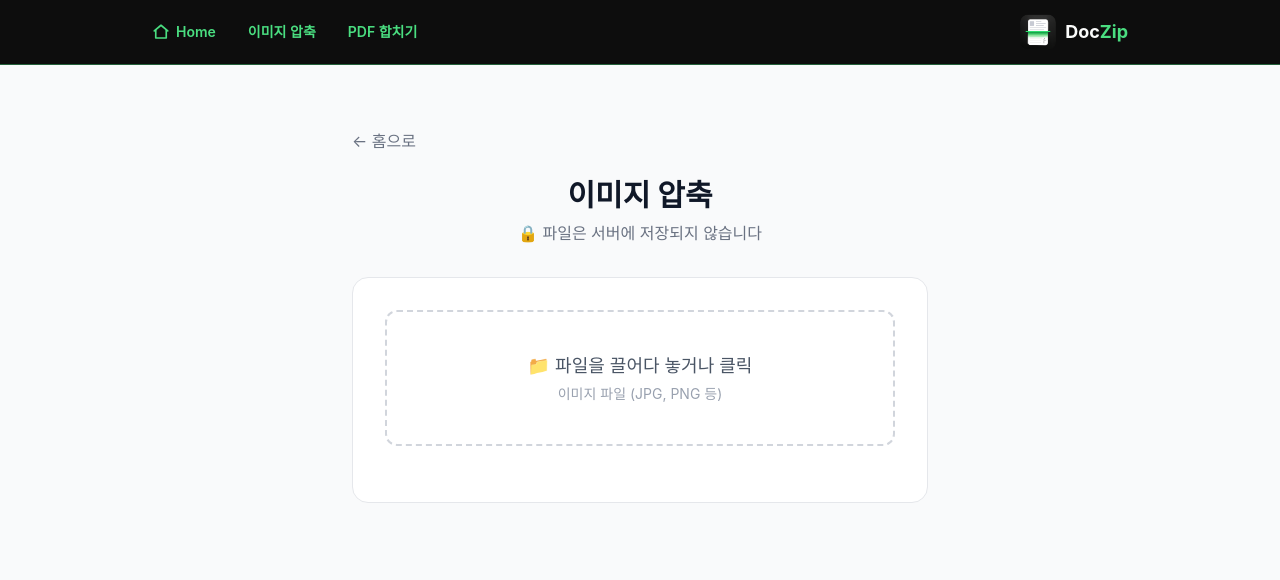
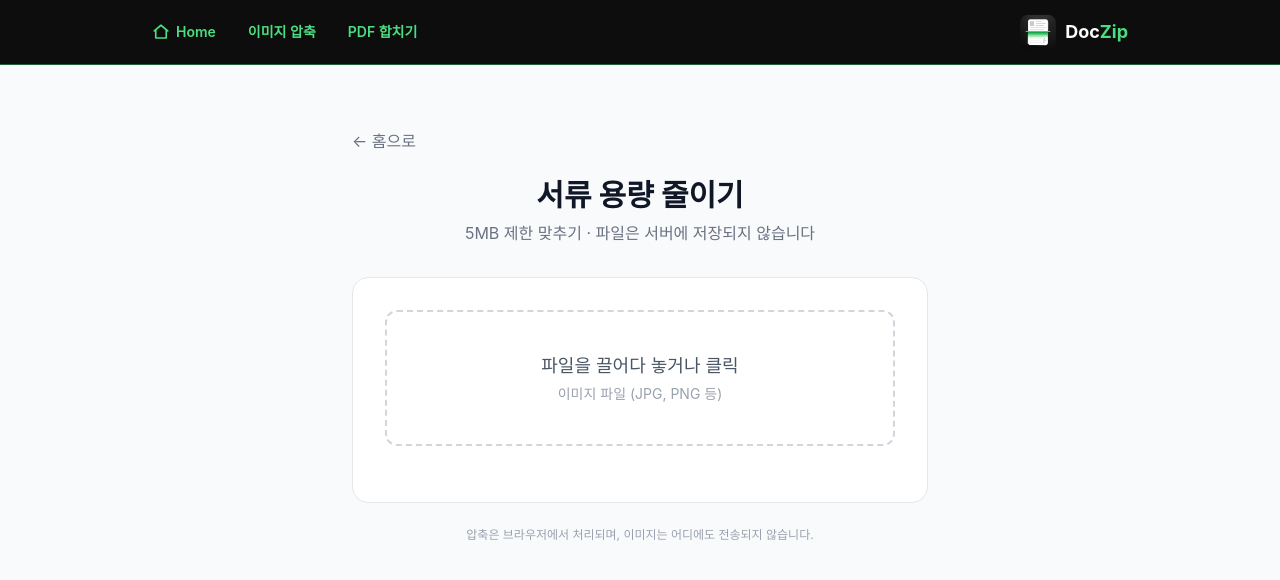
Before and after one commit to ilikesundayandmonday-glitch/doczip, a Next.js app: page /compress in a window 1280 px wide. Shown: the top 580 px of the page. Built offline with nearby package versions, Linux system fonts and the light colour scheme; a web font is replaced by a local one.

Commit message:
compress 페이지 그린 톤 통일

```diff
--- a/app/compress/page.tsx
+++ b/app/compress/page.tsx
@@ -78,10 +78,10 @@ export default function CompressPage() {
         </Link>
 
         <h1 className="text-3xl font-bold text-gray-900 mb-2 text-center">
-          이미지 압축
+          서류 용량 줄이기
         </h1>
         <p className="text-gray-500 text-center mb-8">
-          🔒 파일은 서버에 저장되지 않습니다
+          5MB 제한 맞추기 · 파일은 서버에 저장되지 않습니다
         </p>
 
         <div className="bg-white border border-gray-200 rounded-2xl p-8">
@@ -93,7 +93,7 @@ export default function CompressPage() {
             onDragLeave={() => setDragging(false)}
             onDrop={handleDrop}
             className={`block border-2 border-dashed rounded-xl p-10 text-center cursor-pointer transition mb-6
-              ${dragging ? "border-blue-500 bg-blue-50" : "border-gray-300 hover:border-blue-400"}`}
+              ${dragging ? "border-[#1D9E75] bg-green-50" : "border-gray-300 hover:border-[#1D9E75]"}`}
           >
             <input
               type="file"
@@ -106,7 +106,7 @@ export default function CompressPage() {
                 <span className="font-medium text-gray-800">{originalFile.name}</span>
               ) : (
                 <>
-                  <div className="text-lg mb-1">📁 파일을 끌어다 놓거나 클릭</div>
+                  <div className="text-lg mb-1">파일을 끌어다 놓거나 클릭</div>
                   <div className="text-sm text-gray-400">이미지 파일 (JPG, PNG 등)</div>
                 </>
               )}
@@ -126,7 +126,7 @@ export default function CompressPage() {
                   step="0.1"
                   value={quality}
                   onChange={(e) => setQuality(parseFloat(e.target.value))}
-                  className="w-full"
+                  className="w-full accent-[#1D9E75]"
                 />
                 <div className="flex justify-between text-xs text-gray-400 mt-1">
                   <span>용량 우선</span>
@@ -137,8 +137,8 @@ export default function CompressPage() {
               <button
                 onClick={handleCompress}
                 disabled={loading}
-                className="w-full bg-blue-500 text-white rounded-xl py-3 font-medium
-                  hover:bg-blue-600 disabled:bg-gray-300 transition mb-4"
+                className="w-full bg-[#1D9E75] text-white rounded-xl py-3 font-medium
+                  hover:bg-[#178a66] disabled:bg-gray-300 transition mb-4"
               >
                 {loading ? "압축 중..." : "압축하기"}
               </button>
@@ -154,21 +154,25 @@ export default function CompressPage() {
               <div className="text-sm text-gray-700 mb-1">
                 압축 후: {formatSize(compressedFile.size)}
               </div>
-              <div className="text-sm font-medium text-green-600 mb-3">
+              <div className="text-sm font-medium text-[#1D9E75] mb-3">
                 {Math.round(
                   (1 - compressedFile.size / (originalFile?.size || 1)) * 100
                 )}
-                % 감소 🎉
+                % 감소
               </div>
               <button
                 onClick={handleDownload}
-                className="w-full bg-green-500 text-white rounded-xl py-3 font-medium hover:bg-green-600 transition"
+                className="w-full bg-gray-900 text-white rounded-xl py-3 font-medium hover:bg-gray-700 transition"
               >
                 다운로드
               </button>
             </div>
           )}
         </div>
+
+        <p className="text-center text-xs text-gray-400 mt-6">
+          압축은 브라우저에서 처리되며, 이미지는 어디에도 전송되지 않습니다.
+        </p>
       </div>
     </main>
   );
```
